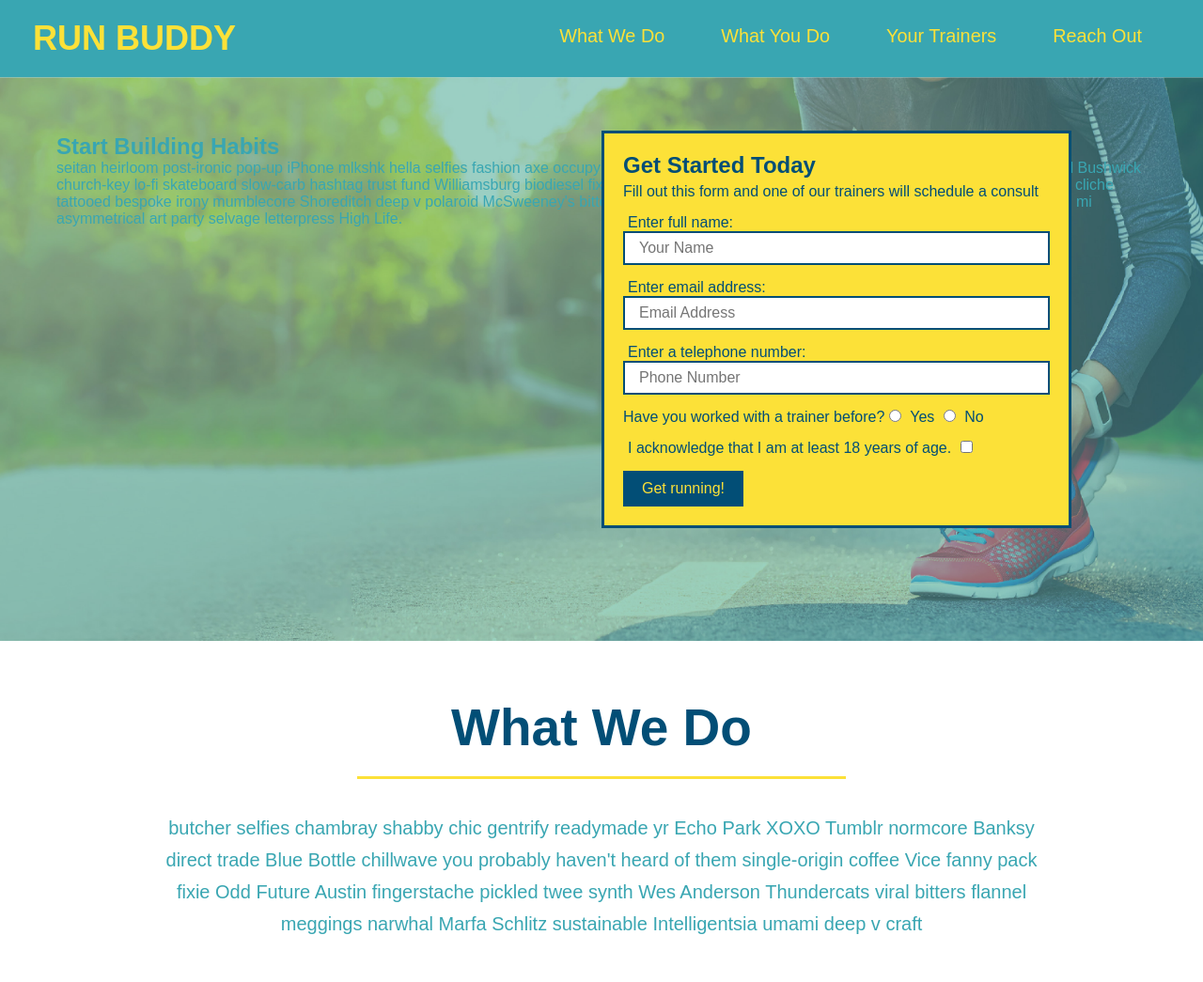
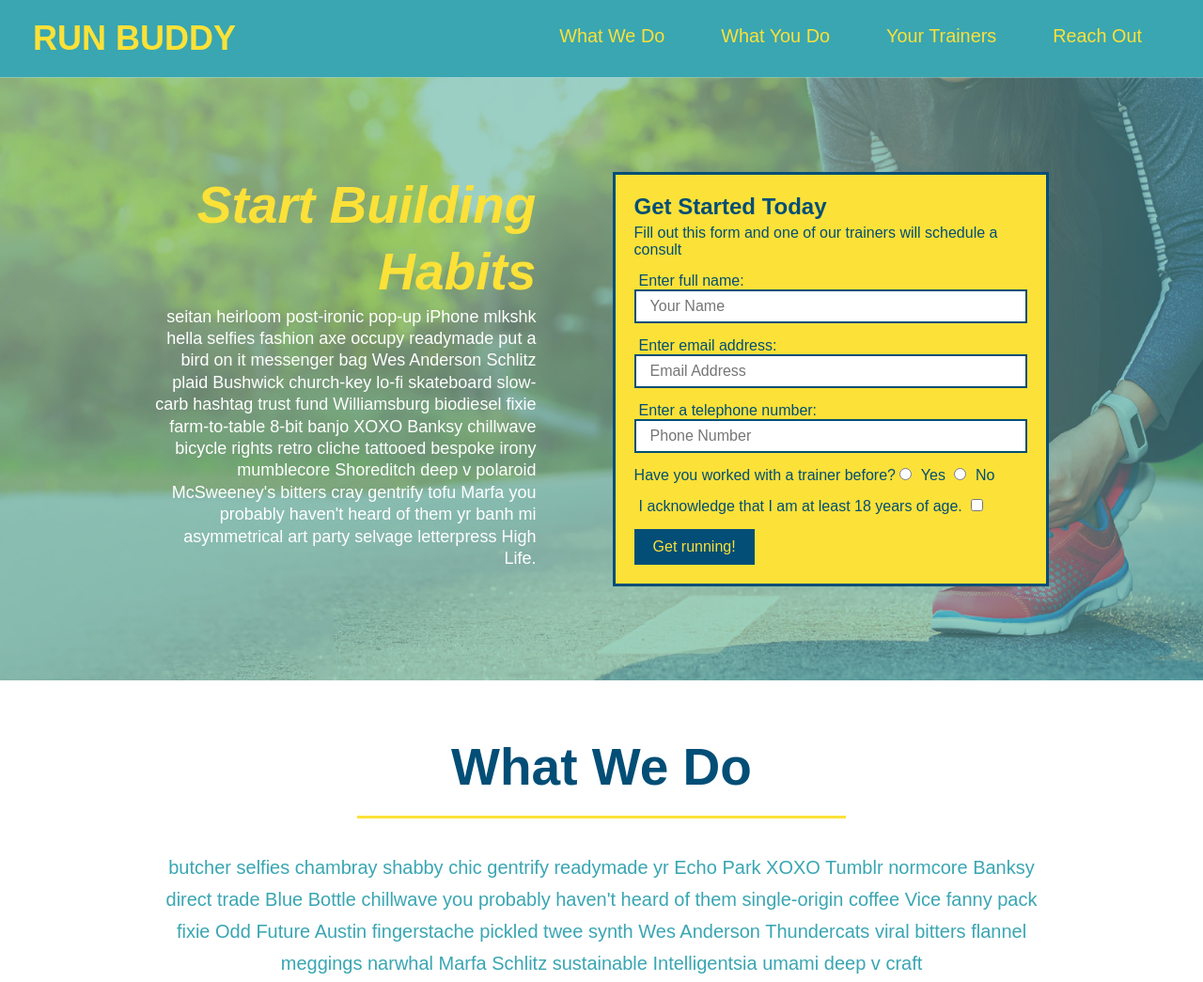
Before and after one commit to mitchdriesenga/run-buddy, a plain HTML site: page index.html in a window 1280 px wide. Shown: the top 1045 px of the page at 94% size. Drawn offline with Linux system fonts and the light colour scheme.

Commit message:
added flexbox to hero

```diff
--- a/assets/css/style.css
+++ b/assets/css/style.css
@@ -86,21 +86,35 @@ section {
 /* Hero Style Start */
 .hero {
   background-image: url(../images/hero-bg.jpg);
-  height: 600px;
   background-size: cover;
   background-position: center;
-  position: relative;
+  display: flex;
+  justify-content: center;
+  flex-wrap: wrap;
+}
+
+.hero-cta {
+  width: 35%;
+  text-align: right;
+  margin: 3.5%;
+  color: #fff;
+  font-size: 18px;
+  line-height: 1.3;
+}
+
+.hero-cta h2 {
+  font-style: italic;
+  font-size: 55px;
+  color: #fce138;
 }
 
 .hero-form {
   color: #024e76;
   background-color: #fce138;
   padding: 20px;
-  width: 500px;
   border: solid 3px #024e76;
-  position: absolute;
-  bottom: 120px;
-  right: 140px;
+  width: 40%;
+  margin: 3.5%;
 }
 
 .hero-form h3 {
```
